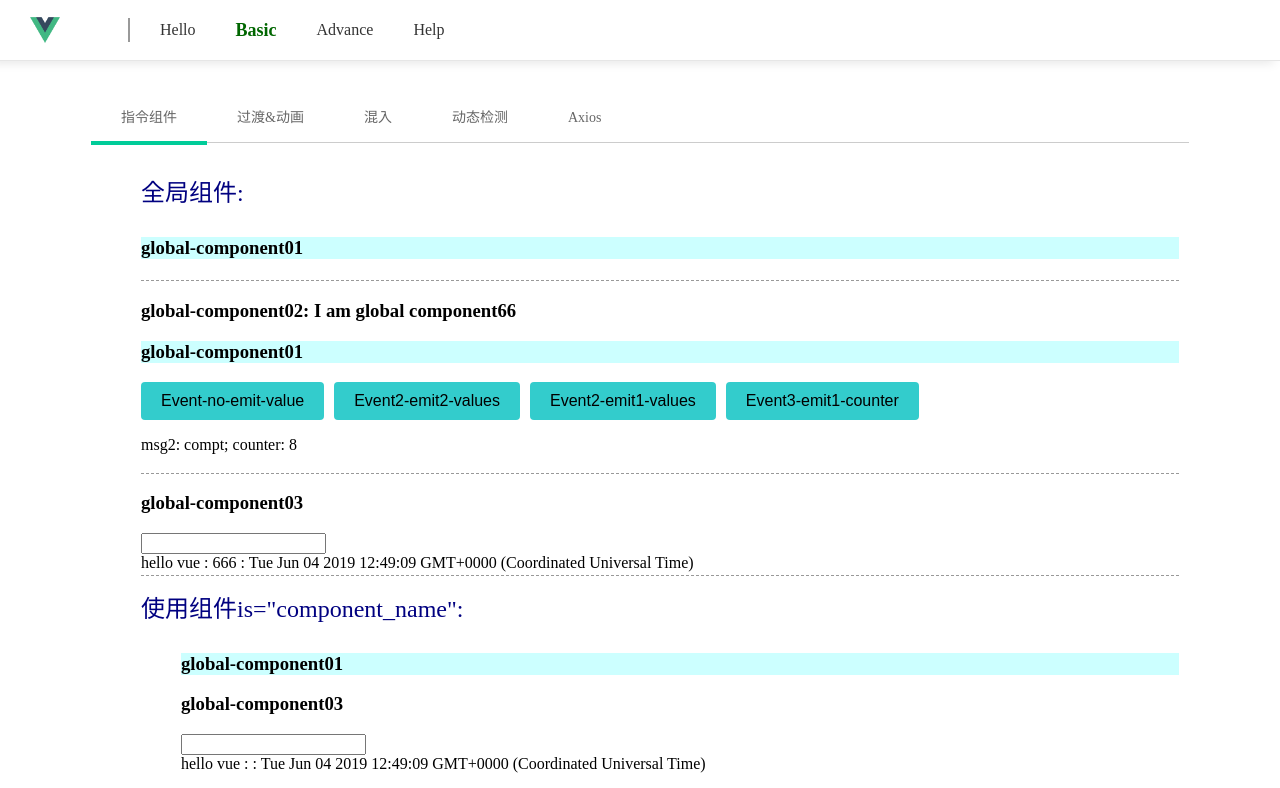
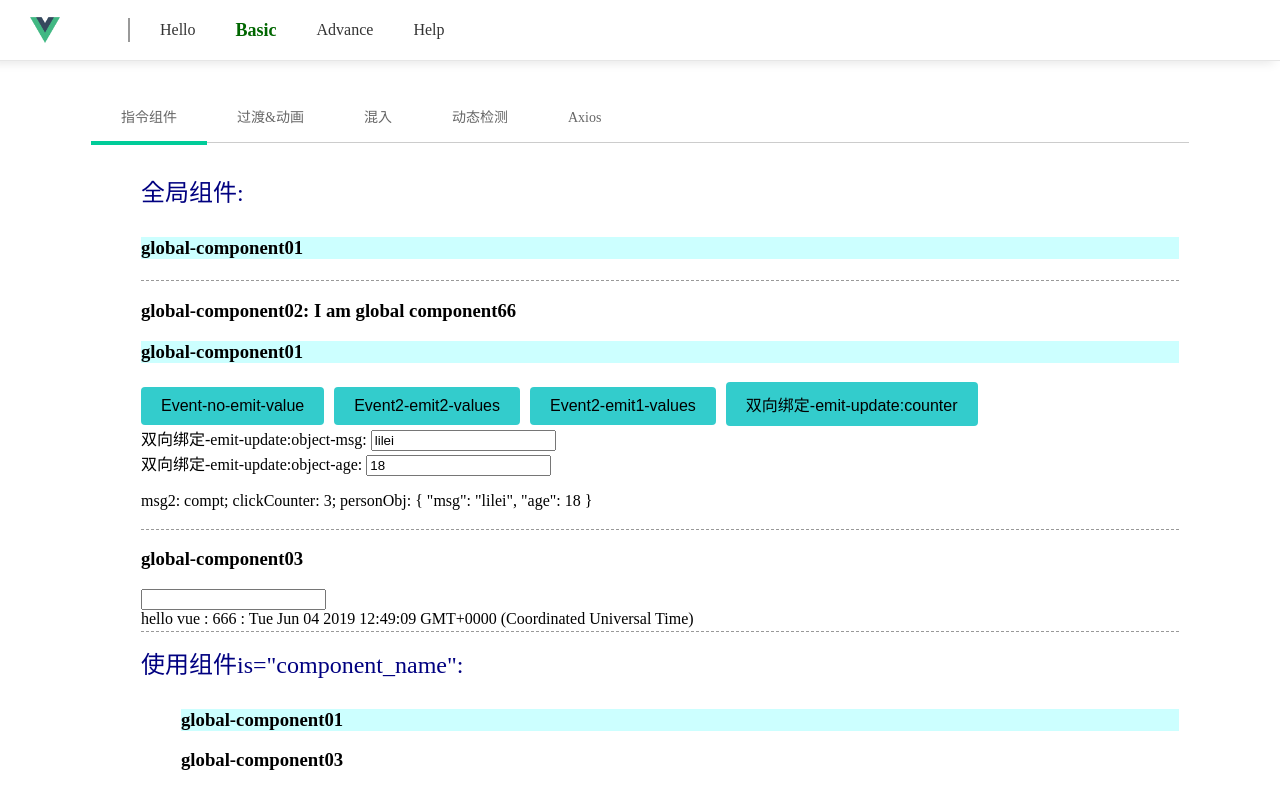
Before and after one commit to blueskyawen/vue-start, a Vue app: page /#/basic in a window 1280 px wide. Shown: the top 788 px of the page. Built offline with nearby package versions, Linux system fonts and the light colour scheme.

Commit message:
uodate version

```diff
--- a/package.json
+++ b/package.json
@@ -15,7 +15,7 @@
   },
   "dependencies": {
     "axios": "^0.19.0",
-    "vue": "^2.5.2",
+    "vue": "^2.6.10",
     "vue-axios": "^2.1.4",
     "vue-router": "^3.0.1"
   },
--- a/src/components/basic/basic-directive.vue
+++ b/src/components/basic/basic-directive.vue
@@ -7,8 +7,8 @@
         <div class="fenge"></div>
         <global-compt-2 :message="msg1.text" :num="msg1.num" v-on:eventCompt2="handleEventCompt2"
                         @eventCompt02="handleEvent2Compt2" @eventCompt01="msg2 += $event"
-                        v-bind:counter.sync="counter"></global-compt-2>
-        <p>msg2: {{msg2}}; counter: {{counter}}</p>
+                        v-bind:counter.sync="clickCounter" v-bind.sync="personObj"></global-compt-2>
+        <p>msg2: {{msg2}}; clickCounter: {{clickCounter}}; personObj: {{personObj}}</p>
         <div class="fenge"></div>
         <global-compt-3 prop-c="hello vue" :prop-e="num" @focus="foucsComp3"></global-compt-3>
         <div class="fenge"></div>
@@ -118,7 +118,7 @@ Vue.component('global-compt-1', {
 })
 // 全局组件可以不生明就互相引用
 Vue.component('global-compt-2', {
-  props: ['message', 'num', 'counter'],
+  props: ['message', 'num', 'counter', 'msg', 'age'],
   data () {
     return {
       name: 'global-component02',
@@ -137,7 +137,9 @@ Vue.component('global-compt-2', {
     '<global-compt-1></global-compt-1><button :style="btnStyle" @click="emitEvent">Event-no-emit-value</button>' +
     '<button :style="btnStyle" @click="emitEvent2">Event2-emit2-values</button>' +
     '<button :style="btnStyle" @click="emitEvent1">Event2-emit1-values</button>' +
-    '<button :style="btnStyle" @click="emitCounter">Event3-emit1-counter</button></div>',
+    '<button :style="btnStyle" @click="emitCounter">双向绑定-emit-update:counter</button>' +
+    '<div>双向绑定-emit-update:object-msg: <input @change="emitObject1" :value="msg"/></div>' +
+    '<div>双向绑定-emit-update:object-age: <input type="numner" @change.number="emitObject2" :value="age"/></div></div>',
   methods: {
     emitEvent: function () {
       this.$emit('eventCompt2')
@@ -150,7 +152,13 @@ Vue.component('global-compt-2', {
     },
     emitCounter: function ($event) {
       let cout = this.counter + 5
-      this.$emit('update:title', cout)
+      this.$emit('update:counter', cout)
+    },
+    emitObject1: function ($event) {
+      this.$emit('update:msg', $event.target.value)
+    },
+    emitObject2: function ($event) {
+      this.$emit('update:age', $event.target.value)
     }
   }
 })
@@ -240,7 +248,8 @@ export default {
         bgColor: '#ffffcc'
       },
       msg2: 'compt',
-      counter: 8
+      clickCounter: 3,
+      personObj: {msg: 'lilei', age: 18}
     }
   },
   components: {
```
Also changed, not shown: 1 other file (tests, documents, lock files or other folders).
